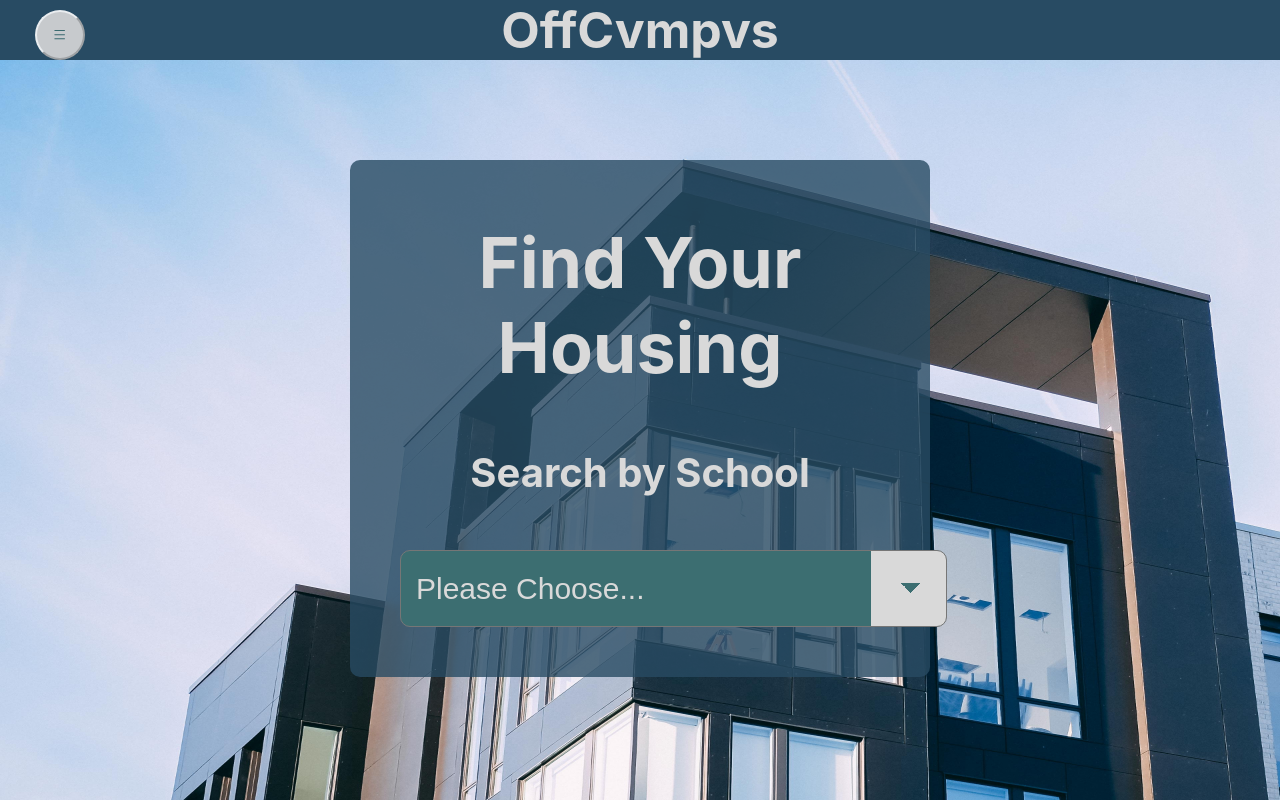
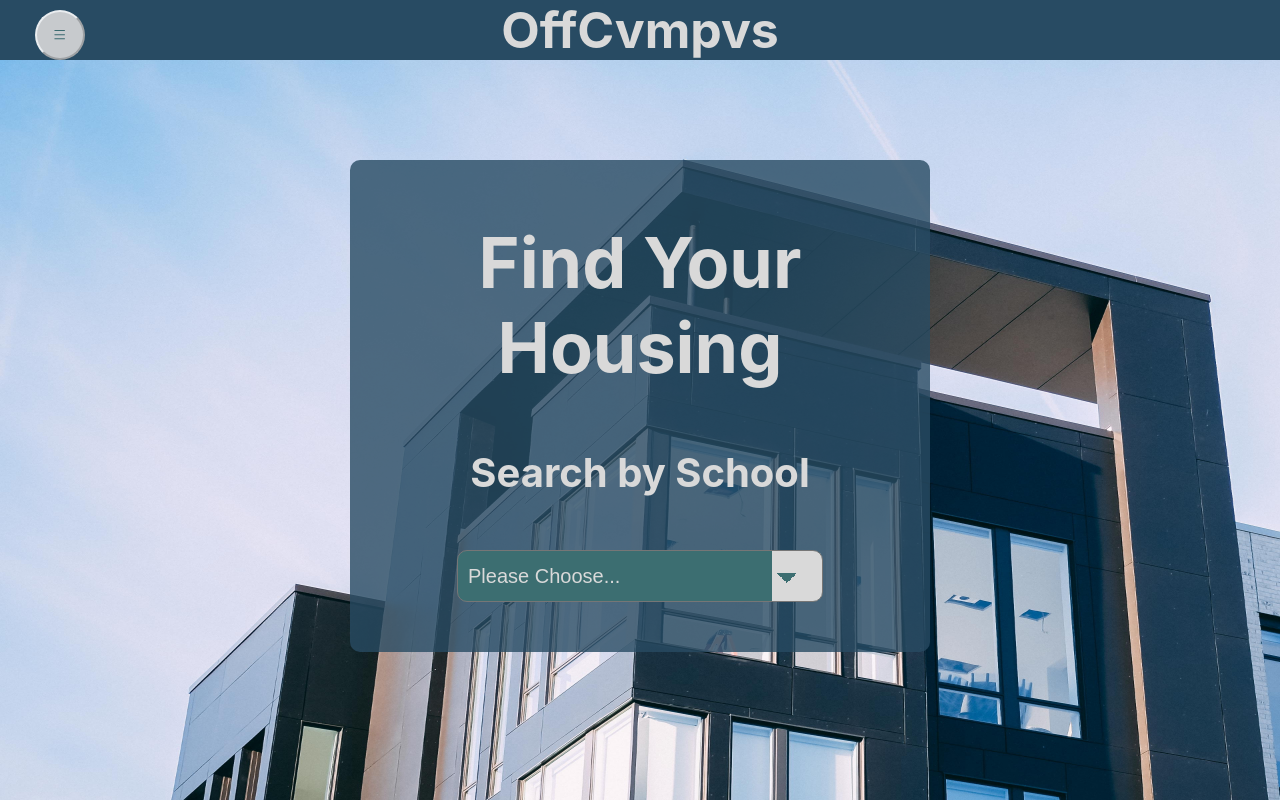
Before and after one commit to kleach12/phase-2-project-OffCampus, a React (Create React App) app in the folder my-app/: page / in a window 1280 px wide. Built offline with nearby package versions, Linux system fonts and the light colour scheme; data requests are answered from the project's data file.

Commit message:
Commmit 26: Fixed scaling on main comp

```diff
--- a/my-app/src/MainComponent/MainComponent.css
+++ b/my-app/src/MainComponent/MainComponent.css
@@ -48,3 +48,9 @@ select.option{
   cursor: pointer;
 
 }
+
+@media only screen and (max-width: 1395px){
+  select#Schools{
+    font-size: 20px;
+  }
+}
```
